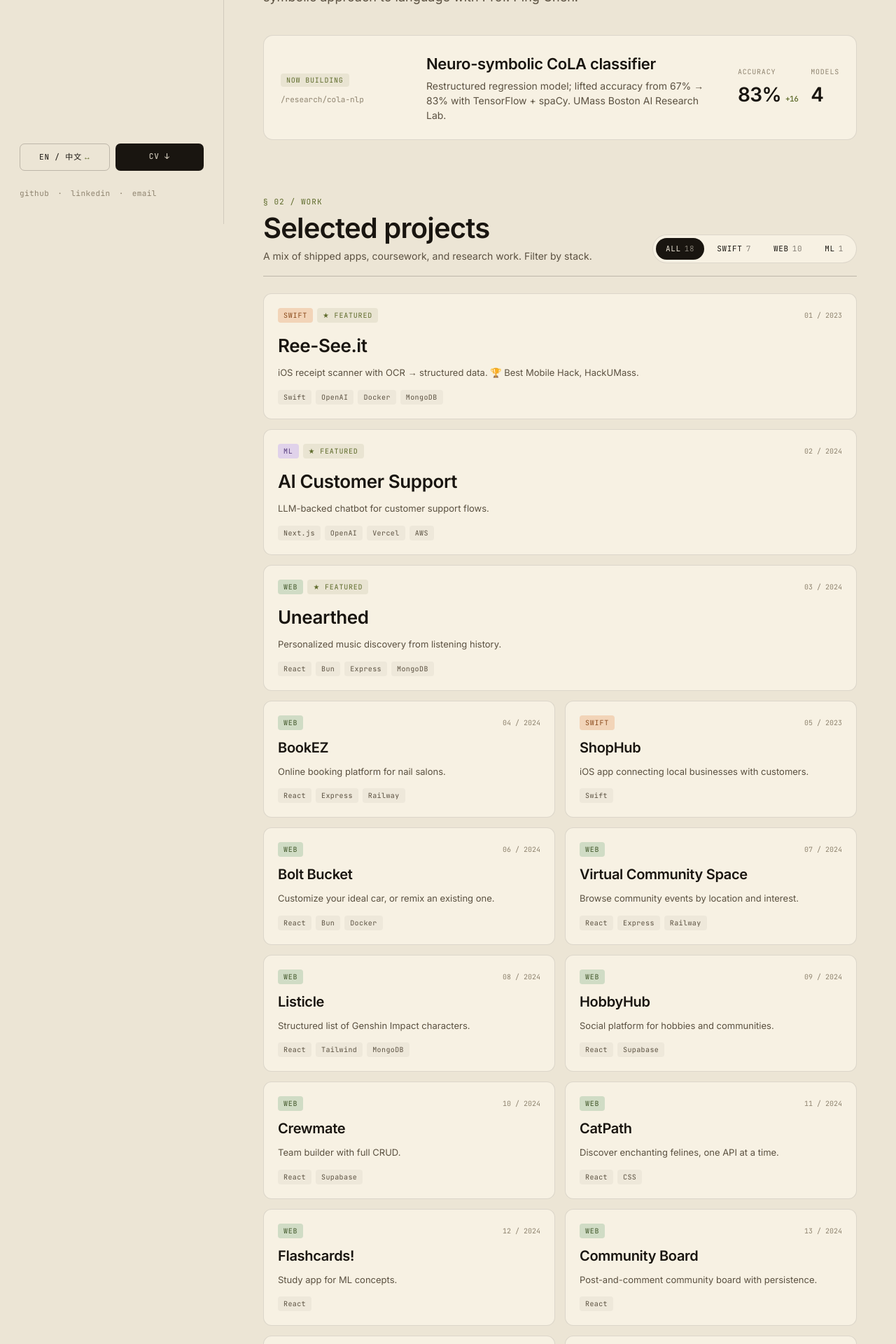
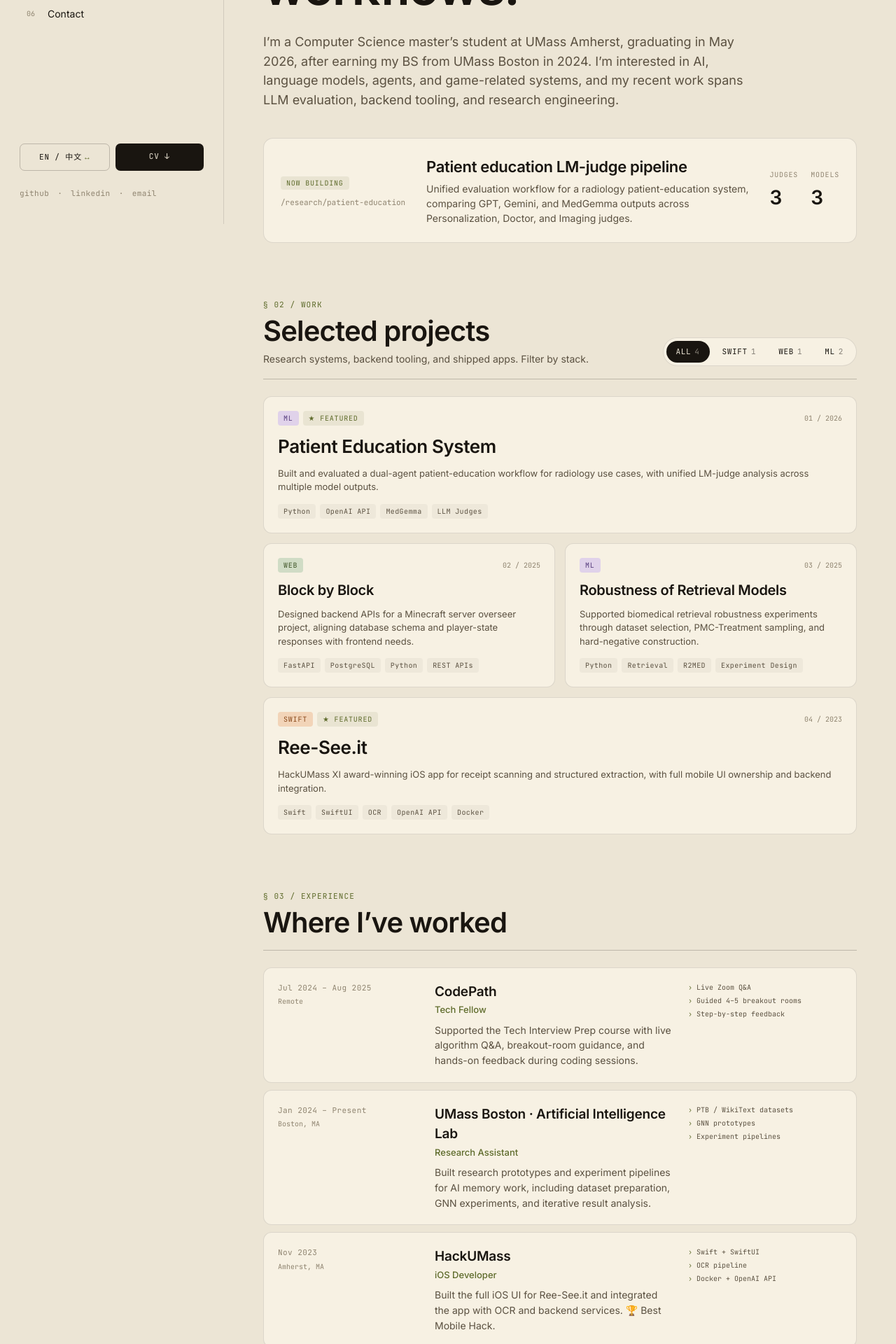
Before and after one commit to TaoLyn838/Me, a React (Vite) app in the folder chengtaolin/: page / in a window 1280 px wide. Shown: the part 480-2400 px from the top of the page at 70% size. Built offline with nearby package versions, Linux system fonts and the light colour scheme.

Commit message:
Update portfolio content and writing interactions

```diff
--- a/chengtaolin/src/components/Contact.jsx
+++ b/chengtaolin/src/components/Contact.jsx
@@ -127,7 +127,7 @@ export function Contact() {
             }}
           >
             <span>© {new Date().getFullYear()} Chengtao Lin</span>
-            <span>{lang === 'en' ? 'Amherst, MA — EST' : '阿默斯特 · 美东'}</span>
+            <span>{lang === 'en' ? 'Boston, MA — EST' : '波士顿 · 美东'}</span>
           </div>
         </div>
       </div>
--- a/chengtaolin/src/components/Hero.jsx
+++ b/chengtaolin/src/components/Hero.jsx
@@ -40,6 +40,7 @@ function Stat({ label, value, delta }) {
 export function Hero() {
   const { lang } = useLang()
   const c = copy[lang]
+  const featuredStats = c.featured.stats ?? []
   return (
     <section id="about" style={{ padding: '72px 56px 40px' }}>
       <div
@@ -79,16 +80,13 @@ export function Hero() {
       >
         {lang === 'en' ? (
           <>
-            I build careful software —<br />
-            across <span style={{ color: T.accent }}>iOS</span>, the{' '}
-            <span style={{ color: T.accent }}>web</span>, and{' '}
-            <span style={{ color: T.accent }}> applied AI</span>.
+            I work between <span style={{ color: T.accent }}>AI research</span><br />
+            and <span style={{ color: T.accent }}>engineering</span> — building tools and workflows.
           </>
         ) : (
           <>
-            做认真的软件 —— <br />
-            横跨 <span style={{ color: T.accent }}>iOS</span>、<span style={{ color: T.accent }}>Web</span> 与{' '}
-            <span style={{ color: T.accent }}>应用型 AI</span>。
+            我在 <span style={{ color: T.accent }}>AI 研究</span> 与 <br />
+            <span style={{ color: T.accent }}>工程实践</span> 之间工作，搭建工具与 workflow。
           </>
         )}
       </h1>
@@ -121,7 +119,9 @@ export function Hero() {
       >
         <div>
           <Badge style={{ color: T.accent, background: `${T.accent}18` }}>{c.featured.kicker}</Badge>
-          <div style={{ fontFamily: T.mono, fontSize: 11, color: T.inkFaint, marginTop: 10 }}>/research/cola-nlp</div>
+          <div style={{ fontFamily: T.mono, fontSize: 11, color: T.inkFaint, marginTop: 10 }}>
+            {c.featured.path}
+          </div>
         </div>
         <div>
           <div
@@ -141,8 +141,9 @@ export function Hero() {
           </div>
         </div>
         <div style={{ display: 'flex', gap: 18 }}>
-          <Stat label={lang === 'en' ? 'accuracy' : '准确率'} value="83%" delta="+16" />
-          <Stat label={lang === 'en' ? 'models' : '模型'} value="4" />
+          {featuredStats.map((stat) => (
+            <Stat key={stat.label} label={stat.label} value={stat.value} delta={stat.delta} />
+          ))}
         </div>
       </div>
     </section>
--- a/chengtaolin/src/components/Navigation.jsx
+++ b/chengtaolin/src/components/Navigation.jsx
@@ -79,7 +79,7 @@ export function Navigation() {
             }}
           />
           <span style={{ color: T.ink, fontWeight: 500, letterSpacing: '0.04em', textTransform: 'uppercase' }}>
-            {lang === 'en' ? 'Open to SWE roles' : '求职中 · SWE'}
+            {lang === 'en' ? 'Open to AI tooling / game AI roles' : '求职中 · AI 工具 / 游戏 AI'}
           </span>
         </div>
         <div style={{ color: T.inkSoft, lineHeight: 1.55, fontFamily: T.sans, fontSize: 13 }}>{c.nowLine}</div>
--- a/chengtaolin/src/components/Projects.jsx
+++ b/chengtaolin/src/components/Projects.jsx
@@ -18,8 +18,8 @@ export function Projects() {
         title={lang === 'en' ? 'Selected projects' : '精选项目'}
         subtitle={
           lang === 'en'
-            ? 'A mix of shipped apps, coursework, and research work. Filter by stack.'
-            : '包含产品、课程项目与研究工作，可按技术栈筛选。'
+            ? 'Research systems, backend tooling, and shipped apps. Filter by stack.'
+            : '包含研究系统、后端工具与已完成应用，可按技术栈筛选。'
         }
         lang={lang}
         right={
--- a/chengtaolin/src/data/content.js
+++ b/chengtaolin/src/data/content.js
@@ -7,13 +7,13 @@ export const profileImg = profileImage
 export const copy = {
   en: {
     name: 'Chengtao Lin',
-    roleShort: 'Software Engineer',
-    roleLong: 'CS graduate student · iOS, Web & AI',
+    roleShort: 'AI Tooling Engineer',
+    roleLong: 'MS CS · AI tooling, agents, systems',
     nowLine:
-      'Currently: MS @ UMass Amherst, mentoring with CodePath, building a neuro-symbolic NLP model for CoLA.',
-    bio: 'I build mobile, web, and AI systems — with a bias toward careful craft. iOS work with Swift, full-stack with React & Node, and NLP research on connotation and linguistic acceptability.',
+      'Currently: MS @ UMass Amherst, building AI tooling and LM-judge evaluation workflows for healthcare and research use cases.',
+    bio: 'I build AI tooling, backend systems, and apps, with interests in language models, agents, and game-related systems.',
     bioLong:
-      'I’m a Computer Science master’s student at UMass Amherst, and a 2024 graduate of UMass Boston. I work across iOS, the web, and applied ML — shipping production apps, teaching CodePath fellows, and researching a modular neuro-symbolic approach to language with Prof. Ping Chen.',
+      'I’m a Computer Science master’s student at UMass Amherst, graduating in May 2026, after earning my BS from UMass Boston in 2024. I’m interested in AI, language models, agents, and game-related systems, and my recent work spans LLM evaluation, backend tooling, and research engineering.',
     sections: {
       work: 'Selected work',
       experience: 'Experience',
@@ -30,24 +30,29 @@ export const copy = {
     langToggle: '中文',
     featured: {
       kicker: 'Now building',
-      title: 'Neuro-symbolic CoLA classifier',
-      desc: 'Restructured regression model; lifted accuracy from 67% → 83% with TensorFlow + spaCy. UMass Boston AI Research Lab.',
+      path: '/research/patient-education',
+      title: 'Patient education LM-judge pipeline',
+      desc: 'Unified evaluation workflow for a radiology patient-education system, comparing GPT, Gemini, and MedGemma outputs across Personalization, Doctor, and Imaging judges.',
+      stats: [
+        { label: 'judges', value: '3' },
+        { label: 'models', value: '3' },
+      ],
     },
     writing: [
-      { title: 'Why Swift feels different', date: 'Mar 2026', tag: 'Craft', read: '4 min' },
-      { title: 'Teaching algorithms to 40 fellows', date: 'Feb 2026', tag: 'Mentorship', read: '6 min' },
-      { title: 'Notes on neuro-symbolic NLP', date: 'Jan 2026', tag: 'Research', read: '8 min' },
-      { title: 'Building Ree-See.it in a weekend', date: 'Nov 2023', tag: 'Ship log', read: '5 min' },
+      { title: 'Patient education system paper', date: 'Apr 2026', tag: 'Paper', read: 'arXiv', href: 'https://arxiv.org/abs/2604.14656' },
+      { title: 'Block by Block backend notes', date: 'Fall 2025', tag: 'Systems', read: 'brief', href: 'https://tlarkusdmdikg68r.usttp.larksuite.com/file/F5uubQTJGoyxmbxrEGXuwoyttNg?from=from_copylink' },
+      { title: 'Retrieval robustness study notes', date: 'Fall 2025', tag: 'Research', read: 'brief', href: 'https://tlarkusdmdikg68r.usttp.larksuite.com/file/VLdybFrzQo1k95xbUGduTV32t0d?from=from_copylink' },
+      // { title: 'UMass Boston AI lab profile', date: '2024–Now', tag: 'Lab', read: 'profile', href: 'https://www.umb.edu/directory/chengtaolin001/' },
     ],
   },
   zh: {
-    name: '林成涛',
-    roleShort: '软件工程师',
-    roleLong: '计算机科学硕士生 · iOS、Web 与 AI',
-    nowLine: '现状：UMass Amherst 在读硕士；CodePath 技术导师；研究面向 CoLA 的神经符号 NLP 模型。',
-    bio: '专注于移动端、Web 与 AI 系统的构建，追求严谨的工程细节。使用 Swift 开发 iOS，React 与 Node 做全栈，以及自然语言处理方向的研究工作。',
+    name: '林程涛',
+    roleShort: 'AI 工具工程师',
+    roleLong: '计算机科学硕士生 · AI 工具、Agent 与系统',
+    nowLine: '现状：UMass Amherst 在读硕士；主要在做 AI 工具与 LM-judge 评测流程，聚焦医疗与研究场景。',
+    bio: '主要做 AI 工具、后端系统和应用开发，关注语言模型、Agent 和游戏相关系统。',
     bioLong:
-      '我是 UMass Amherst 计算机科学硕士生，2024 年毕业于 UMass Boston。工作横跨 iOS、Web 与应用机器学习 —— 在产品开发、CodePath 教学与陈平教授的神经符号语言研究之间切换。',
+      '我是 UMass Amherst 计算机科学硕士生，将于 2026 年 5 月毕业，本科毕业于 UMass Boston。我对 AI、语言模型、Agent 和游戏相关系统感兴趣，近期主要在做 LLM 评测、后端工具和研究工程。',
     sections: {
       work: '精选作品',
       experience: '工作经历',
@@ -64,14 +69,19 @@ export const copy = {
     langToggle: 'EN',
     featured: {
       kicker: '正在开发',
-      title: '神经符号 CoLA 分类器',
-      desc: '重构回归模型；借助 TensorFlow 与 spaCy，准确率从 67% 提升至 83%。UMass Boston AI 实验室。',
+      path: '/research/patient-education',
+      title: '患者教育 LM-judge 评测管线',
+      desc: '面向放射影像患者教育系统搭建统一评测流程，对 GPT、Gemini 与 MedGemma 在 Personalization、Doctor、Imaging 三类 judges 下的输出进行比较。',
+      stats: [
+        { label: '评测器', value: '3' },
+        { label: '模型', value: '3' },
+      ],
     },
     writing: [
-      { title: '为什么 Swift 的手感不一样', date: '2026 年 3 月', tag: '工艺', read: '4 分钟' },
-      { title: '给 40 位 Fellow 讲算法', date: '2026 年 2 月', tag: '教学', read: '6 分钟' },
-      { title: '神经符号 NLP 笔记', date: '2026 年 1 月', tag: '研究', read: '8 分钟' },
-      { title: '一个周末做出 Ree-See.it', date: '2023 年 11 月', tag: '开发日志', read: '5 分钟' },
+      { title: '患者教育系统论文', date: '2026 年 4 月', tag: '论文', read: 'arXiv', href: 'https://arxiv.org/abs/2604.14656' },
+      { title: 'Block by Block 后端笔记', date: '2025 年秋季', tag: '系统', read: '材料', href: 'https://tlarkusdmdikg68r.usttp.larksuite.com/file/F5uubQTJGoyxmbxrEGXuwoyttNg?from=from_copylink' },
+      { title: '检索鲁棒性研究笔记', date: '2025 年秋季', tag: '研究', read: '材料', href: 'https://tlarkusdmdikg68r.usttp.larksuite.com/file/VLdybFrzQo1k95xbUGduTV32t0d?from=from_copylink' },
+      // { title: 'UMass Boston AI 实验室主页', date: '2024 年至今', tag: '实验室', read: '主页', href: 'https://www.umb.edu/directory/chengtaolin001/' },
     ],
   },
 }
@@ -79,25 +89,25 @@ export const copy = {
 export const experiences = [
   {
     company: 'CodePath',
-    role: { en: 'Tech Fellow', zh: '技术 Fellow' },
-    date: { en: 'Jul 2024 – Present', zh: '2024 年 7 月至今' },
+    role: { en: 'Tech Fellow', zh: '技术助教' },
+    date: { en: 'Jul 2024 – Aug 2025', zh: '2024 年 7 月 – 2025 年 8 月' },
     location: 'Remote',
     summary: {
-      en: 'Mentoring students on data structures & algorithms; running workshops; on-call during class.',
-      zh: '为学生讲解数据结构与算法；组织工作坊；课堂答疑。',
+      en: 'Supported the Tech Interview Prep course with live algorithm Q&A, breakout-room guidance, and hands-on feedback during coding sessions.',
+      zh: '在 Tech Interview Prep 课程中负责实时算法答疑、breakout room 指导，以及 coding 练习中的逐步反馈。',
     },
-    highlights: ['Workshops on DSA + software eng.', 'Slack-based coordination', 'In-class support'],
+    highlights: ['Live Zoom Q&A', 'Guided 4–5 breakout rooms', 'Step-by-step feedback'],
   },
   {
-    company: 'UMass Boston · AI Research Lab',
+    company: 'UMass Boston · Artificial Intelligence Lab',
     role: { en: 'Research Assistant', zh: '研究助理' },
-    date: { en: 'Feb 2024 – Present', zh: '2024 年 2 月至今' },
-    location: { en: 'Hybrid', zh: '混合办公' },
+    date: { en: 'Jan 2024 – Present', zh: '2024 年 1 月至今' },
+    location: { en: 'Boston, MA', zh: '波士顿，MA' },
     summary: {
-      en: 'Neuro-symbolic NLP with Prof. Ping Chen — connotation modeling and linguistic acceptability.',
-      zh: '与陈平教授合作研究神经符号 NLP，方向包括语义褒贬建模与语言可接受性。',
+      en: 'Built research prototypes and experiment pipelines for AI memory work, including dataset preparation, GNN experiments, and iterative result analysis.',
+      zh: '围绕 AI memory 方向搭建研究原型与实验管线，负责数据整理、GNN 实验和多轮结果分析。',
     },
-    highlights: ['67% → 83% acc. on CoLA', 'spaCy token pipeline', 'TensorFlow classifiers'],
+    highlights: ['PTB / WikiText datasets', 'GNN prototypes', 'Experiment pipelines'],
   },
   {
     company: 'HackUMass',
@@ -105,21 +115,10 @@ export const experiences = [
     date: { en: 'Nov 2023', zh: '2023 年 11 月' },
     location: 'Amherst, MA',
     summary: {
-      en: 'Ree-See.it — OCR receipt scanner. 🏆 Best Mobile Hack.',
-      zh: 'Ree-See.it —— 基于 OCR 的票据扫描应用。🏆 最佳移动开发奖。',
+      en: 'Built the full iOS UI for Ree-See.it and integrated the app with OCR and backend services. 🏆 Best Mobile Hack.',
+      zh: '负责 Ree-See.it 的完整 iOS 界面开发，并完成 OCR 与后端服务联调。🏆 最佳移动端项目奖。',
     },
-    highlights: ['Swift + SwiftUI', 'Docker + OpenAI API', 'Tesseract OCR'],
-  },
-  {
-    company: 'Apple Inc.',
-    role: { en: 'Swift Mentorship Mentor', zh: 'Swift 指导计划导师' },
-    date: { en: 'Jul 2023 – Oct 2023', zh: '2023 年 7–10 月' },
-    location: 'Remote',
-    summary: {
-      en: 'Guided a mentee through design + build of ShopHub (iOS).',
-      zh: '指导学员从设计到开发完成 iOS 项目 ShopHub。',
-    },
-    highlights: ['Figma → Swift SDK', 'Weekly 1:1s', 'Git workflow'],
+    highlights: ['Swift + SwiftUI', 'OCR pipeline', 'Docker + OpenAI API'],
   },
 ]
 
@@ -127,45 +126,73 @@ export const education = [
   {
     school: { en: 'University of Massachusetts Amherst', zh: '麻省大学阿默斯特分校' },
     degree: { en: 'MS, Computer Science', zh: '计算机科学硕士' },
-    date: '2025 — ',
+    date: { en: 'Expected May 2026', zh: '预计 2026 年 5 月毕业' },
   },
   {
     school: { en: 'University of Massachusetts Boston', zh: '麻省大学波士顿分校' },
     degree: { en: 'BS, Computer Science', zh: '计算机科学学士' },
-    date: '2019 — 2024',
+    date: { en: '2019 — 2024', zh: '2019 年 — 2024 年' },
   },
 ]
 
 export const projects = [
-  { title: 'Ree-See.it', cat: 'Swift', tech: ['Swift', 'OpenAI', 'Docker', 'MongoDB'], desc: { en: 'iOS receipt scanner with OCR → structured data. 🏆 Best Mobile Hack, HackUMass.', zh: 'iOS 票据扫描应用，借助 OCR 将纸质票据结构化。🏆 HackUMass 最佳移动开发奖。' }, link: 'https://devpost.com/software/ree-see-it', featured: true, year: 2023 },
-  { title: 'AI Customer Support', cat: 'ML', tech: ['Next.js', 'OpenAI', 'Vercel', 'AWS'], desc: { en: 'LLM-backed chatbot for customer support flows.', zh: '基于大模型的客服对话机器人。' }, link: 'https://github.com/TaoLyn838/AI-Customer-Support', featured: true, year: 2024 },
-  { title: 'Unearthed', cat: 'Web', tech: ['React', 'Bun', 'Express', 'MongoDB'], desc: { en: 'Personalized music discovery from listening history.', zh: '根据听歌历史推荐新音乐。' }, link: 'https://github.com/TaoLyn838/WEB103/tree/main/Unit4/unearthed', featured: true, year: 2024 },
-  { title: 'BookEZ', cat: 'Web', tech: ['React', 'Express', 'Railway'], desc: { en: 'Online booking platform for nail salons.', zh: '面向美甲沙龙的在线预约平台。' }, link: 'https://github.com/Web103-BookEZ/web103_finalproject', year: 2024 },
-  { title: 'ShopHub', cat: 'Swift', tech: ['Swift'], desc: { en: 'iOS app connecting local businesses with customers.', zh: '连接本地商家与顾客的 iOS 应用。' }, link: 'https://github.com/algebra2boy/ShopHub', year: 2023 },
-  { title: 'Bolt Bucket', cat: 'Web', tech: ['React', 'Bun', 'Docker'], desc: { en: 'Customize your ideal car, or remix an existing one.', zh: '定制你的理想车型，或在现有车款上进行改装。' }, link: 'https://github.com/TaoLyn838/WEB103/tree/main/Unit4/diy_delight', year: 2024 },
-  { title: 'Virtual Community Space', cat: 'Web', tech: ['React', 'Express', 'Railway'], desc: { en: 'Browse community events by location and interest.', zh: '按地点与兴趣浏览社区活动。' }, link: 'https://github.com/TaoLyn838/WEB103/tree/main/Unit3/unitygrid_plaza', year: 2024 },
-  { title: 'Listicle', cat: 'Web', tech: ['React', 'Tailwind', 'MongoDB'], desc: { en: 'Structured list of Genshin Impact characters.', zh: '整理了一份原神角色清单。' }, link: 'https://github.com/TaoLyn838/WEB103/tree/main/Unit2/listicle_part2', year: 2024 },
-  { title: 'HobbyHub', cat: 'Web', tech: ['React', 'Supabase'], desc: { en: 'Social platform for hobbies and communities.', zh: '围绕兴趣爱好的社交平台。' }, link: 'https://github.com/TaoLyn838/Web102-spring/tree/main/Projects/HobbyHub', year: 2024 },
-  { title: 'Crewmate', cat: 'Web', tech: ['React', 'Supabase'], desc: { en: 'Team builder with full CRUD.', zh: '具备完整增删改查的团队构建工具。' }, link: 'https://github.com/TaoLyn838/Web102-spring/tree/main/Projects/Crewmate', year: 2024 },
-  { title: 'CatPath', cat: 'Web', tech: ['React', 'CSS'], desc: { en: 'Discover enchanting felines, one API at a time.', zh: '一次一张图地发现可爱猫咪。' }, link: 'https://github.com/TaoLyn838/Web102-spring/tree/main/Projects/veni-vici!', year: 2024 },
-  { title: 'Flashcards!', cat: 'Web', tech: ['React'], desc: { en: 'Study app for ML concepts.', zh: '用于学习机器学习概念的抽认卡应用。' }, link: 'https://github.com/TaoLyn838/Web102-spring/tree/main/Projects/flashcards-part2', year: 2024 },
-  { title: 'Community Board', cat: 'Web', tech: ['React'], desc: { en: 'Post-and-comment community board with persistence.', zh: '支持发帖与评论的社区看板。' }, link: 'https://github.com/TaoLyn838/Web102-spring/tree/main/Projects/communityboard', year: 2024 },
-  { title: 'BeReal Clone', cat: 'Swift', tech: ['Swift', 'Back4App'], desc: { en: 'BeReal-like app with photo capture and persistent sessions.', zh: '仿 BeReal 的拍照分享应用。' }, link: 'https://github.com/TaoLyn838/IOS102/tree/main/BeRealClone', year: 2023 },
-  { title: 'Photo Scavenger Hunt', cat: 'Swift', tech: ['Swift', 'MapKit'], desc: { en: 'Task tracker with photos and geolocation.', zh: '支持照片与定位的任务追踪应用。' }, link: 'https://github.com/TaoLyn838/IOS102/tree/main/PhotoScavengerHunt', year: 2023 },
-  { title: 'Flixster', cat: 'Swift', tech: ['Swift', 'TMDB'], desc: { en: 'Movie database using the TMDB API.', zh: '基于 TMDB API 的电影数据库应用。' }, link: 'https://github.com/TaoLyn838/IOS102/tree/main/Flixster', year: 2023 },
-  { title: 'MyStory', cat: 'Swift', tech: ['Swift'], desc: { en: 'Stories with photos and text — persisted.', zh: '支持图文与本地持久化的故事应用。' }, link: 'https://github.com/TaoLyn838/IOS102/tree/main/MyStory', year: 2023 },
-  { title: 'Flashcards', cat: 'Swift', tech: ['Swift'], desc: { en: 'Create and review flashcards on iOS.', zh: 'iOS 抽认卡应用。' }, link: 'https://github.com/TaoLyn838/Flashcards', year: 2023 },
+  {
+    title: 'Patient Education System',
+    cat: 'ML',
+    tech: ['Python', 'OpenAI API', 'MedGemma', 'LLM Judges'],
+    desc: {
+      en: 'Built and evaluated a dual-agent patient-education workflow for radiology use cases, with unified LM-judge analysis across multiple model outputs.',
+      zh: '围绕放射影像患者教育场景构建并评测双 Agent workflow，使用统一 LM-judge 流程比较多种模型输出。',
+    },
+    link: 'https://arxiv.org/abs/2604.14656',
+    featured: true,
+    year: 2026,
+  },
+  {
+    title: 'Block by Block',
+    cat: 'Web',
+    tech: ['FastAPI', 'PostgreSQL', 'Python', 'REST APIs'],
+    desc: {
+      en: 'Designed backend APIs for a Minecraft server overseer project, aligning database schema and player-state responses with frontend needs.',
+      zh: '为 Minecraft server overseer 项目设计后端接口，对齐数据库 schema 与前端所需的玩家状态返回结构。',
+    },
+    link: 'https://tlarkusdmdikg68r.usttp.larksuite.com/file/F5uubQTJGoyxmbxrEGXuwoyttNg?from=from_copylink',
+    year: 2025,
+  },
+  {
+    title: 'Robustness of Retrieval Models',
+    cat: 'ML',
+    tech: ['Python', 'Retrieval', 'R2MED', 'Experiment Design'],
+    desc: {
+      en: 'Supported biomedical retrieval robustness experiments through dataset selection, PMC-Treatment sampling, and hard-negative construction.',
+      zh: '围绕生物医学检索鲁棒性实验，负责数据集筛选、PMC-Treatment 采样与 hard negative 构造。',
+    },
+    link: 'https://tlarkusdmdikg68r.usttp.larksuite.com/file/VLdybFrzQo1k95xbUGduTV32t0d?from=from_copylink',
+    year: 2025,
+  },
+  {
+    title: 'Ree-See.it',
+    cat: 'Swift',
+    tech: ['Swift', 'SwiftUI', 'OCR', 'OpenAI API', 'Docker'],
+    desc: {
+      en: 'HackUMass XI award-winning iOS app for receipt scanning and structured extraction, with full mobile UI ownership and backend integration.',
+      zh: 'HackUMass XI 获奖 iOS 应用，完成票据扫描与结构化提取，负责完整移动端界面与后端联调。',
+    },
+    link: 'https://devpost.com/software/ree-see-it',
+    featured: true,
+    year: 2023,
+  },
 ]
 
 export const skills = {
-  languages: ['Swift', 'Python', 'JavaScript', 'TypeScript', 'Java', 'C', 'SQL'],
-  frameworks: ['SwiftUI', 'React', 'Next.js', 'Node.js', 'Express', 'TensorFlow', 'PyTorch'],
-  tools: ['Git', 'Docker', 'AWS', 'Vercel', 'Firebase', 'Supabase', 'MongoDB', 'PostgreSQL'],
+  languages: ['Python', 'Swift', 'JavaScript', 'SQL', 'Java', 'C'],
+  frameworks: ['PyTorch', 'FastAPI', 'Node.js', 'Express', 'React', 'SwiftUI', 'UIKit'],
+  tools: ['OpenAI API', 'Docker', 'PostgreSQL', 'Git', 'VLMs', 'GNN', 'Xcode'],
 }
 
 export const links = {
   github: 'https://github.com/TaoLyn838',
-  linkedin: 'https://www.linkedin.com/in/chengtao-lin/',
+  linkedin: 'https://linkedin.com/in/ctlin001',
   email: 'chengtaolinctl@gmail.com',
   resume: { en: '/resume/resume_en.pdf', zh: '/resume/resume_zh.pdf' },
 }
```
Also changed, not shown: chengtaolin/src/components/Writing.jsx (+16 -6 lines).
